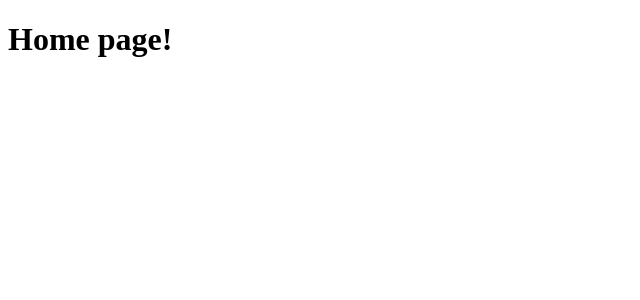
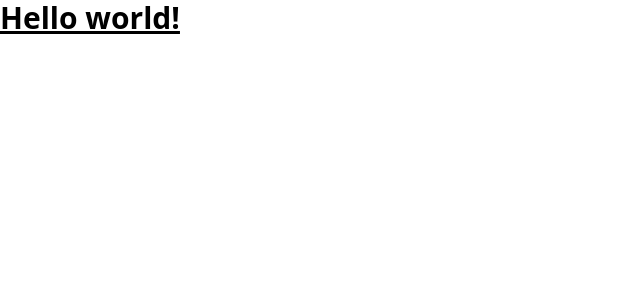
Before and after one commit to Kavakliyski/george-cosmetics, a Next.js app: page / in a window 1280 px wide. Shown: the top 300 px of the page, without its empty margins (0-640 px from the left). Built offline with nearby package versions, Linux system fonts and the light colour scheme.

Commit message:
tailwind config

```diff
--- a/package.json
+++ b/package.json
@@ -19,5 +19,10 @@
     "react": "18.2.0",
     "react-dom": "18.2.0",
     "typescript": "4.9.4"
+  },
+  "devDependencies": {
+    "autoprefixer": "^10.4.13",
+    "postcss": "^8.4.20",
+    "tailwindcss": "^3.2.4"
   }
 }
--- a/pages/index.tsx
+++ b/pages/index.tsx
@@ -14,7 +14,9 @@
             </Head>
             <main className=''>
                 <div className=''>
-                    <h1>Home page!</h1>
+                    <h1 className="text-3xl font-bold underline">
+                        Hello world!
+                    </h1>
                 </div>
             </main>
         </>
--- /dev/null
+++ b/postcss.config.js
@@ -0,0 +1,6 @@
+module.exports = {
+  plugins: {
+    tailwindcss: {},
+    autoprefixer: {},
+  },
+}
--- a/styles/globals.css
+++ b/styles/globals.css
@@ -0,0 +1,3 @@
+@tailwind base;
+@tailwind components;
+@tailwind utilities;
--- /dev/null
+++ b/tailwind.config.js
@@ -0,0 +1,11 @@
+/** @type {import('tailwindcss').Config} */
+module.exports = {
+  content: [
+    "./pages/**/*.{js,ts,jsx,tsx}",
+    "./components/**/*.{js,ts,jsx,tsx}",
+  ],
+  theme: {
+    extend: {},
+  },
+  plugins: [],
+}
```
Also changed, not shown: 1 other file (tests, documents, lock files or other folders).
